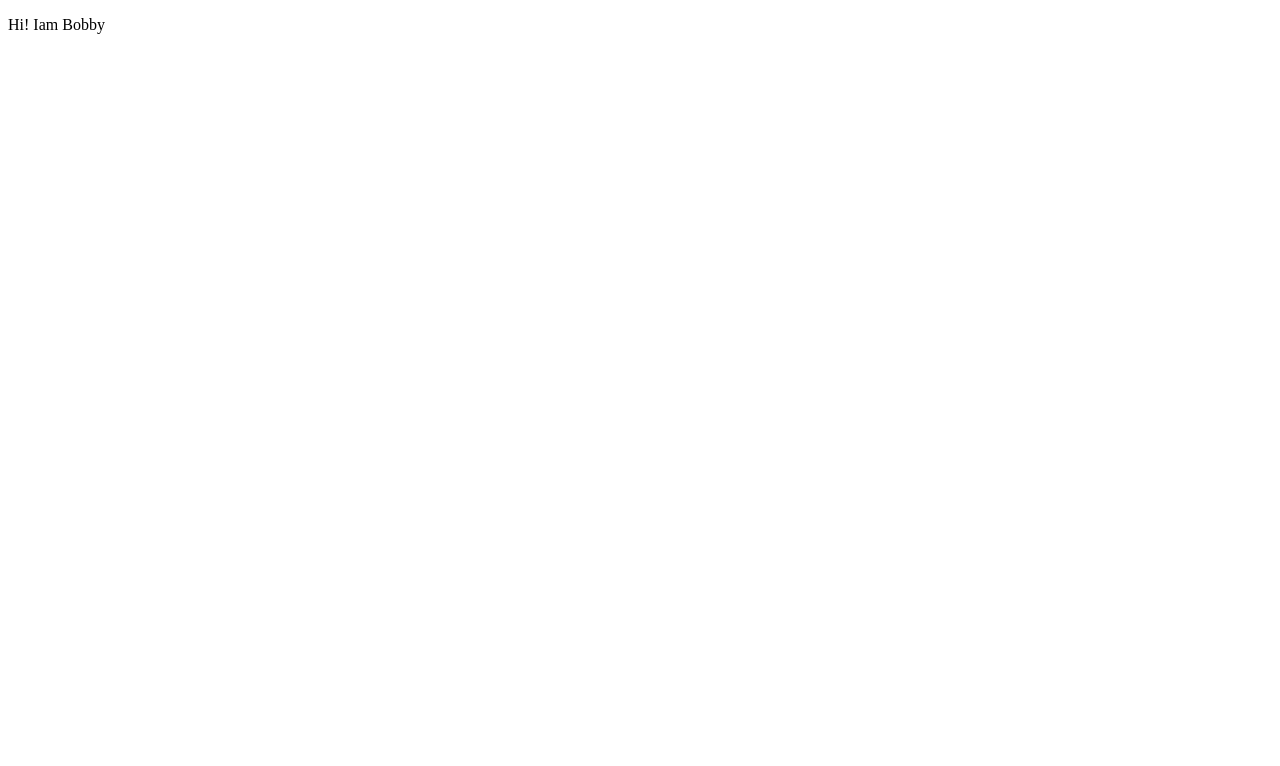
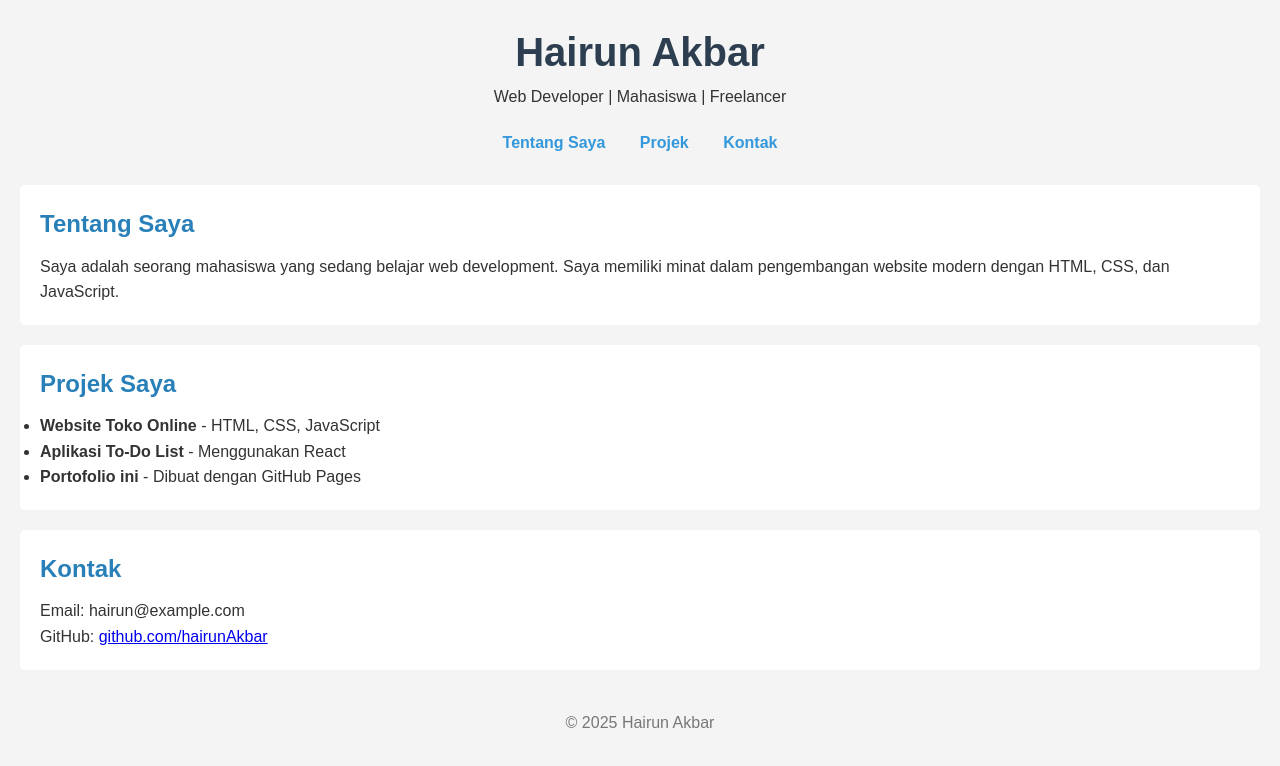
Before and after one commit to hairunAkbar/hairunAkbar.github.io, a plain HTML site: page index.html in a window 1280 px wide. Drawn offline with Linux system fonts and the light colour scheme.

Commit message:
Temp_porto1

```diff
--- a/index.html
+++ b/index.html
@@ -1,11 +1,45 @@
 <!DOCTYPE html>
-<html lang="en">
+<html lang="id">
 <head>
     <meta charset="UTF-8">
     <meta name="viewport" content="width=device-width, initial-scale=1.0">
-    <title>Document</title>
+    <title>Portofolio Hairun Akbar</title>
+    <link rel="stylesheet" href="style.css">
 </head>
 <body>
-    <p>Hi! Iam Bobby</p>
+    <header>
+        <h1>Hairun Akbar</h1>
+        <p>Web Developer | Mahasiswa | Freelancer</p>
+    </header>
+
+    <nav>
+        <a href="#about">Tentang Saya</a>
+        <a href="#projects">Projek</a>
+        <a href="#contact">Kontak</a>
+    </nav>
+
+    <section id="about">
+        <h2>Tentang Saya</h2>
+        <p>Saya adalah seorang mahasiswa yang sedang belajar web development. Saya memiliki minat dalam pengembangan website modern dengan HTML, CSS, dan JavaScript.</p>
+    </section>
+
+    <section id="projects">
+        <h2>Projek Saya</h2>
+        <ul>
+            <li><strong>Website Toko Online</strong> - HTML, CSS, JavaScript</li>
+            <li><strong>Aplikasi To-Do List</strong> - Menggunakan React</li>
+            <li><strong>Portofolio ini</strong> - Dibuat dengan GitHub Pages</li>
+        </ul>
+    </section>
+
+    <section id="contact">
+        <h2>Kontak</h2>
+        <p>Email: hairun@example.com</p>
+        <p>GitHub: <a href="https://github.com/hairunAkbar" target="_blank">github.com/hairunAkbar</a></p>
+    </section>
+
+    <footer>
+        <p>&copy; 2025 Hairun Akbar</p>
+    </footer>
 </body>
 </html>
--- /dev/null
+++ b/style.css
@@ -0,0 +1,54 @@
+/* Reset dasar */
+* {
+    margin: 0;
+    padding: 0;
+    box-sizing: border-box;
+}
+
+body {
+    font-family: Arial, sans-serif;
+    line-height: 1.6;
+    background-color: #f4f4f4;
+    color: #333;
+    padding: 20px;
+}
+
+header {
+    text-align: center;
+    margin-bottom: 20px;
+}
+
+header h1 {
+    font-size: 2.5em;
+    color: #2c3e50;
+}
+
+nav {
+    text-align: center;
+    margin-bottom: 30px;
+}
+
+nav a {
+    text-decoration: none;
+    margin: 0 15px;
+    color: #3498db;
+    font-weight: bold;
+}
+
+section {
+    background-color: #fff;
+    padding: 20px;
+    margin-bottom: 20px;
+    border-radius: 5px;
+}
+
+h2 {
+    color: #2980b9;
+    margin-bottom: 10px;
+}
+
+footer {
+    text-align: center;
+    margin-top: 40px;
+    color: #777;
+}
```
